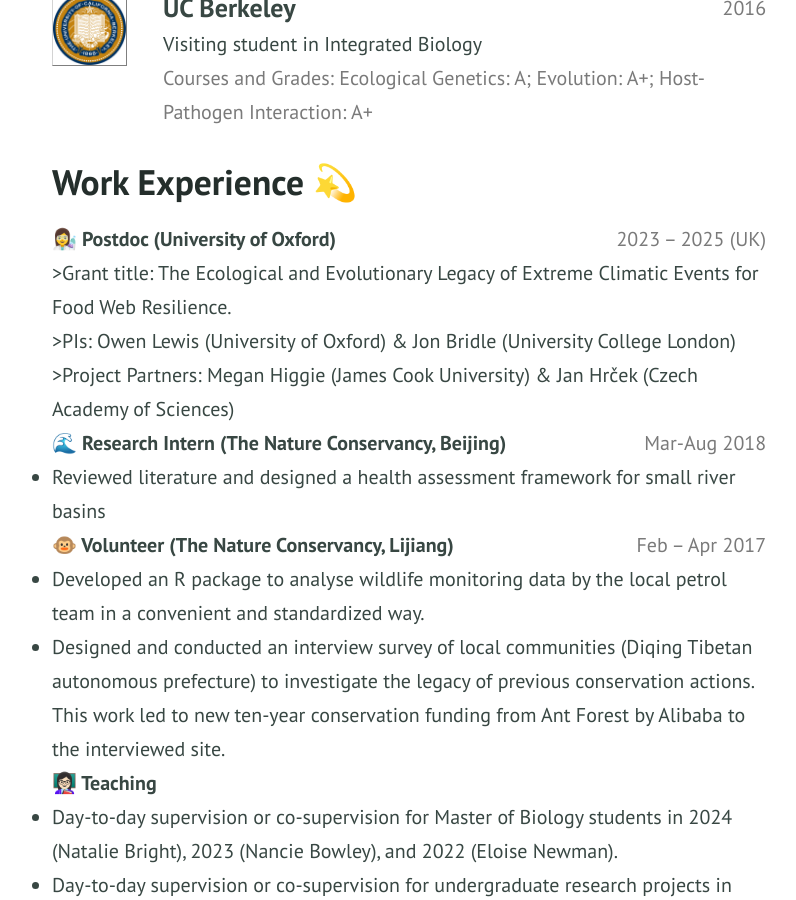
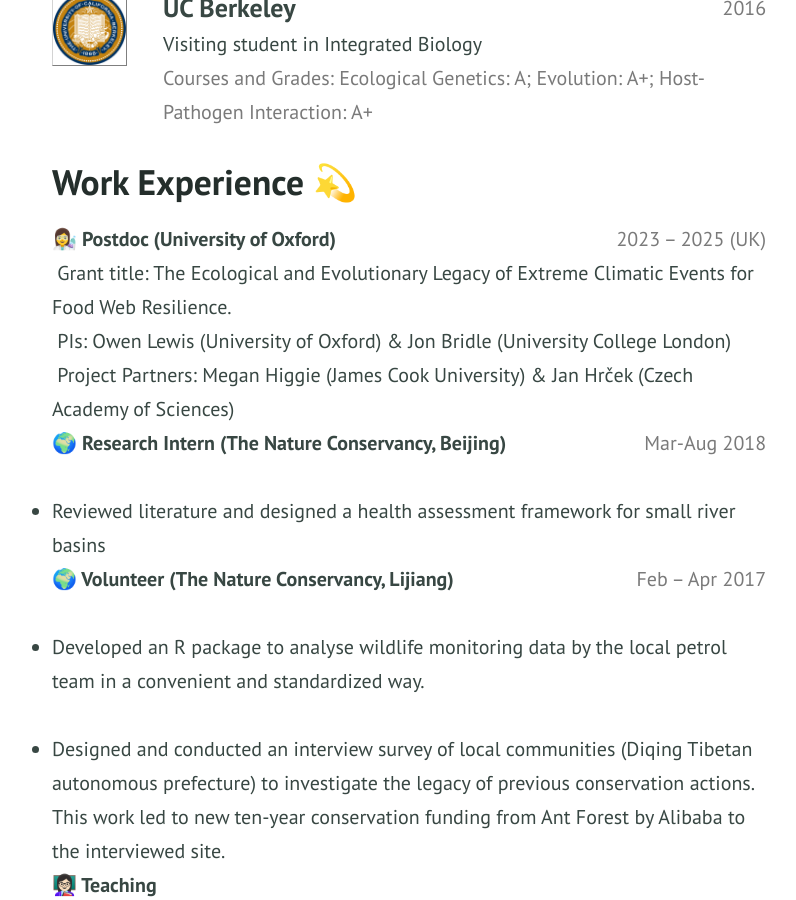
Before and after one commit to Jinlinc/jinlinc.github.io, a Jekyll site: the page built from resume.md, in a window 1280 px wide and 900 px high, scrolled down 503 px. Shown: the whole window, without its empty margins (231-1027 px from the left). Built offline with Jekyll 4.4.1, drawn with Linux system fonts in a browser that asks for light colours; part of the change alters nothing that is shown.

```diff
--- a/resume.md
+++ b/resume.md
@@ -82,24 +82,24 @@ Download pdf version of my CV [{% include icon.html id="pdf" title="pdf" %}here]
 
 <b>👩‍🔬 Postdoc (University of Oxford)</b>
 <span style="float:right; color:#7a7a7a;">2023 – 2025 (UK)</span><br>
-    >Grant title: The Ecological and Evolutionary Legacy of Extreme Climatic Events for Food Web Resilience. <br>
-    >PIs: Owen Lewis (University of Oxford) & Jon Bridle (University College London) <br>
-    >Project Partners: Megan Higgie (James Cook University) & Jan Hrček (Czech Academy of Sciences) <br>
+    &nbsp;Grant title: The Ecological and Evolutionary Legacy of Extreme Climatic Events for Food Web Resilience. <br>
+    &nbsp;PIs: Owen Lewis (University of Oxford) & Jon Bridle (University College London) <br>
+    &nbsp;Project Partners: Megan Higgie (James Cook University) & Jan Hrček (Czech Academy of Sciences) <br>
 
-<b>🌊 Research Intern (The Nature Conservancy, Beijing)</b>
+<b>🌍 Research Intern (The Nature Conservancy, Beijing)</b>
 <span style="float:right; color:#7a7a7a;">Mar-Aug 2018</span><br>
-    <li>Reviewed literature and designed a health assessment framework for small river basins <br></li>
+    &nbsp;<li>Reviewed literature and designed a health assessment framework for small river basins <br></li>
 
-<b>🐵 Volunteer (The Nature Conservancy, Lijiang)</b>
+<b>🌍 Volunteer (The Nature Conservancy, Lijiang)</b>
 <span style="float:right; color:#7a7a7a;">Feb – Apr 2017</span><br>
-    <li>Developed an R package to analyse wildlife monitoring data by the local petrol team in a convenient and standardized way. <br></li>
-    <li>Designed and conducted an interview survey of local communities (Diqing Tibetan autonomous prefecture) to investigate the legacy of previous conservation actions. This work led to new ten-year conservation funding from Ant Forest by Alibaba to the interviewed site. <br></li>
+    &nbsp;<li>Developed an R package to analyse wildlife monitoring data by the local petrol team in a convenient and standardized way. <br></li>
+    &nbsp;<li>Designed and conducted an interview survey of local communities (Diqing Tibetan autonomous prefecture) to investigate the legacy of previous conservation actions. This work led to new ten-year conservation funding from Ant Forest by Alibaba to the interviewed site. <br></li>
 
 <b>👩🏻‍🏫 Teaching</b><br>
-    <li>Day-to-day supervision or co-supervision for Master of Biology students in 2024 (Natalie Bright), 2023 (Nancie Bowley), and 2022 (Eloise Newman).<br></li>
-    <li>Day-to-day supervision or co-supervision for undergraduate research projects in 2024 (Valentino Pallini and Letti Lee), 2020 (Maryam Binti Mohd Hafiz), and 2019 (Julia Cypar and Ellie Jarvis).<br></li>
-    <li>Lecturering in "*MBiol journal club: analysing and criticising research articles*" and "*Doctoral Training Centre statistics and data management course*". <br></li>
-    <li>Teaching assistant in "*Programming in R (refresher) course*", "*Climate envelope model practice*", "*Mathematical modelling in Biology*", and "*Genetics*". <br></li>
+    &nbsp;<li>Day-to-day supervision or co-supervision for Master of Biology students in 2024 (Natalie Bright), 2023 (Nancie Bowley), and 2022 (Eloise Newman).<br></li>
+    &nbsp;<li>Day-to-day supervision or co-supervision for undergraduate research projects in 2024 (Valentino Pallini and Letti Lee), 2020 (Maryam Binti Mohd Hafiz), and 2019 (Julia Cypar and Ellie Jarvis).<br></li>
+    &nbsp;<li>Lecturering in "*MBiol journal club: analysing and criticising research articles*" and "*Doctoral Training Centre statistics and data management course*". <br></li>
+    &nbsp;<li>Teaching assistant in "*Programming in R (refresher) course*", "*Climate envelope model practice*", "*Mathematical modelling in Biology*", and "*Genetics*". <br></li>
 
 </ul>
 
```
